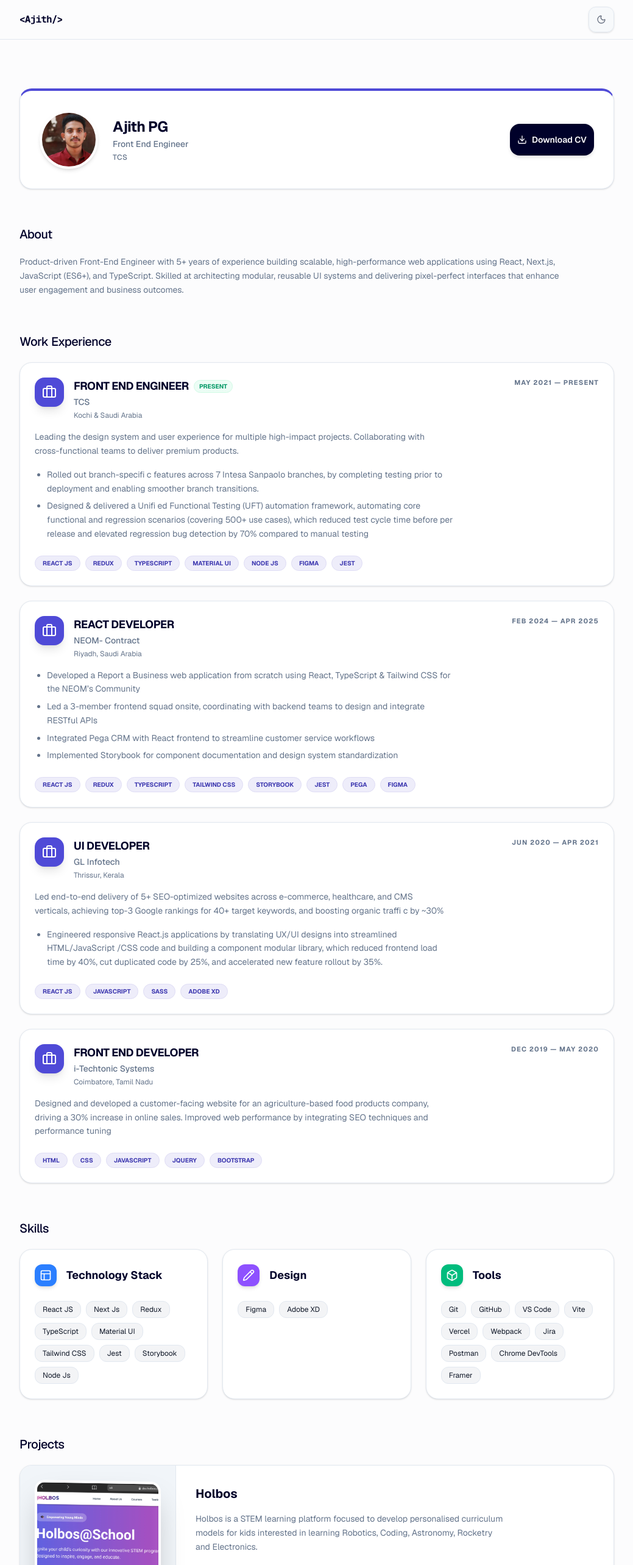
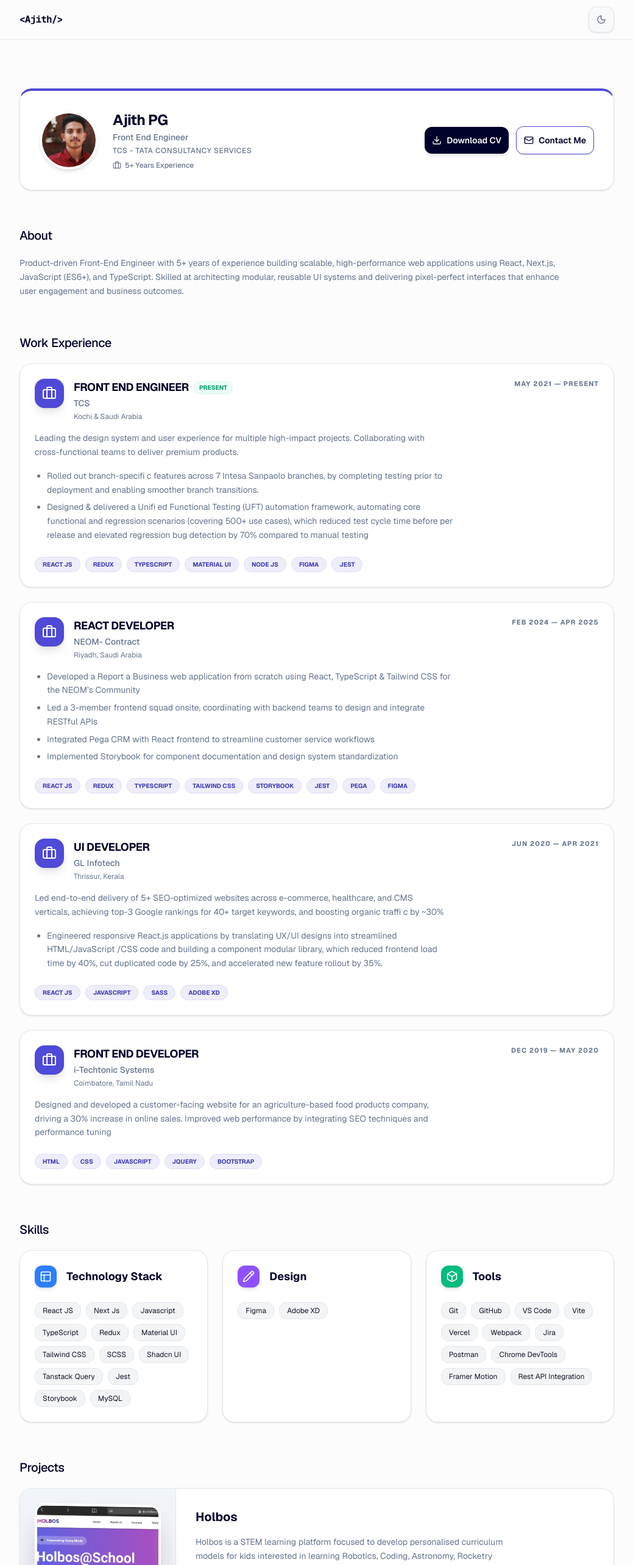
Before and after one commit to AjithPG/portfolio, a Next.js app: page / in a window 1280 px wide. Shown: the top 2566 px of the page at 61% size, without its empty margins (120-1159 px from the left). Built offline with nearby package versions, Linux system fonts and the light colour scheme.

Commit message:
feat: Add initial UI components and portfolio data for the website.

```diff
--- a/components/Header.tsx
+++ b/components/Header.tsx
@@ -11,7 +11,7 @@ export function Header() {
                     </span>
                 </div>
                 <div className="flex items-center gap-4">
-                    <div className="bg-secondary/50 rounded-lg p-0.5 border border-border shadow-sm">
+                    <div className="bg-secondary/50 rounded-lg p-0.5 border border-border shadow-sm cursor-pointer">
                         <ModeToggle />
                     </div>
                 </div>
--- a/components/Hero.tsx
+++ b/components/Hero.tsx
@@ -3,7 +3,9 @@
 import { Button } from "@/components/ui/button"
 import { portfolioData } from "@/data/portfolio"
 import Image from "next/image"
-import { Download } from "lucide-react"
+import { Download, Mail, Briefcase } from "lucide-react"
+
+
 
 export function Hero() {
   return (
@@ -26,12 +28,28 @@ export function Hero() {
                 {portfolioData.company}
               </p>
             )}
+            <div className="flex items-center gap-1.5 mt-2 text-muted-foreground transition-all duration-500 justify-center md:justify-start">
+              <Briefcase className="h-3.5 w-3.5" />
+              <span className="text-xs font-medium">5+ Years Experience</span>
+            </div>
+
           </div>
         </div>
-        <Button className="bg-foreground hover:bg-foreground/90 text-background rounded-xl px-6 py-4 h-auto flex items-center gap-2 transition-all font-semibold shadow-md active:scale-95">
-          <Download className="h-5 w-5" />
-          <a href={portfolioData.resumeUrl} target="_blank">Download CV</a>
-        </Button>
+        <div className="flex flex-wrap items-center gap-3 w-fit">
+          <Button asChild className="bg-foreground hover:bg-foreground/90 text-background rounded-lg px-6 py-3 h-auto flex items-center gap-2 transition-all font-semibold shadow-md active:scale-95 cursor-pointer">
+            <a href={portfolioData.resumeUrl || "#"} target="_blank" rel="noopener noreferrer">
+              <Download className="h-5 w-5" />
+              Download CV
+            </a>
+          </Button>
+          <Button asChild variant="outline" className="rounded-lg px-6 py-3 h-auto flex items-center gap-2 transition-all font-semibold border-primary bg-card text-foreground hover:bg-secondary shadow-sm active:scale-95 cursor-pointer">
+            <a href="#contact">
+              <Mail className="h-5 w-5" />
+              Contact Me
+            </a>
+          </Button>
+        </div>
+
       </div>
     </section>
 
--- a/components/common/ContactCard.tsx
+++ b/components/common/ContactCard.tsx
@@ -32,7 +32,7 @@ export function ContactCard({ label, value, url, icon, color }: ContactCardProps
             href={url}
             target="_blank"
             rel="noopener noreferrer"
-            className="flex items-center gap-6 p-6 bg-card border border-border rounded-3xl shadow-sm hover:shadow-md transition-all duration-500 group cursor-default h-full"
+            className="flex items-center gap-6 p-6 bg-card border border-border rounded-3xl shadow-sm hover:shadow-md transition-all duration-500 group cursor-pointer h-full"
         >
             <div className={`p-4 rounded-2xl ${colorBg} text-white shadow-xl transform group-hover:scale-105 transition-all duration-300`}>
                 <Icon className="h-6 w-6" />
--- a/components/common/mode-toggle.tsx
+++ b/components/common/mode-toggle.tsx
@@ -14,7 +14,7 @@ export function ModeToggle() {
             variant="ghost"
             size="icon"
             onClick={() => setTheme(theme === "light" ? "dark" : "light")}
-            className="hover:bg-transparent"
+            className="hover:bg-transparent cursor-pointer"
         >
             <Moon className="h-[1.2rem] w-[1.2rem] rotate-0 scale-100 transition-all dark:-rotate-90 dark:scale-0 text-gray-500" />
             <Sun className="absolute h-[1.2rem] w-[1.2rem] rotate-90 scale-0 transition-all dark:rotate-0 dark:scale-100 text-amber-500 fill-amber-500" />
--- a/data/portfolio.ts
+++ b/data/portfolio.ts
@@ -2,7 +2,7 @@ export const portfolioData = {
     logo: "<Ajith/>",
     name: "Ajith PG",
     role: "Front End Engineer",
-    company: "TCS",
+    company: "TCS - Tata Consultancy Services",
     resumeUrl: "/resume.pdf",
     about: {
         title: "About",
@@ -75,7 +75,7 @@ export const portfolioData = {
             category: "Technology Stack",
             icon: "Layout",
             color: "blue",
-            items: ["React JS", "Next Js", "Redux", "TypeScript", "Material UI", "Tailwind CSS","Jest","Storybook","Node Js"],
+            items: ["React JS", "Next Js", "Javascript" , "TypeScript", "Redux","Material UI", "Tailwind CSS","SCSS","Shadcn UI","Tanstack Query","Jest","Storybook","MySQL"],
         },
         {
             category: "Design",
@@ -87,7 +87,7 @@ export const portfolioData = {
             category: "Tools",
             icon: "Box",
             color: "emerald",
-            items: ["Git", "GitHub", "VS Code", "Vite", "Vercel","Webpack","Jira","Postman","Chrome DevTools","Framer"],
+            items: ["Git", "GitHub", "VS Code", "Vite", "Vercel","Webpack","Jira","Postman","Chrome DevTools","Framer Motion","Rest API Integration"],
         },
     ],
     certifications: [
```
